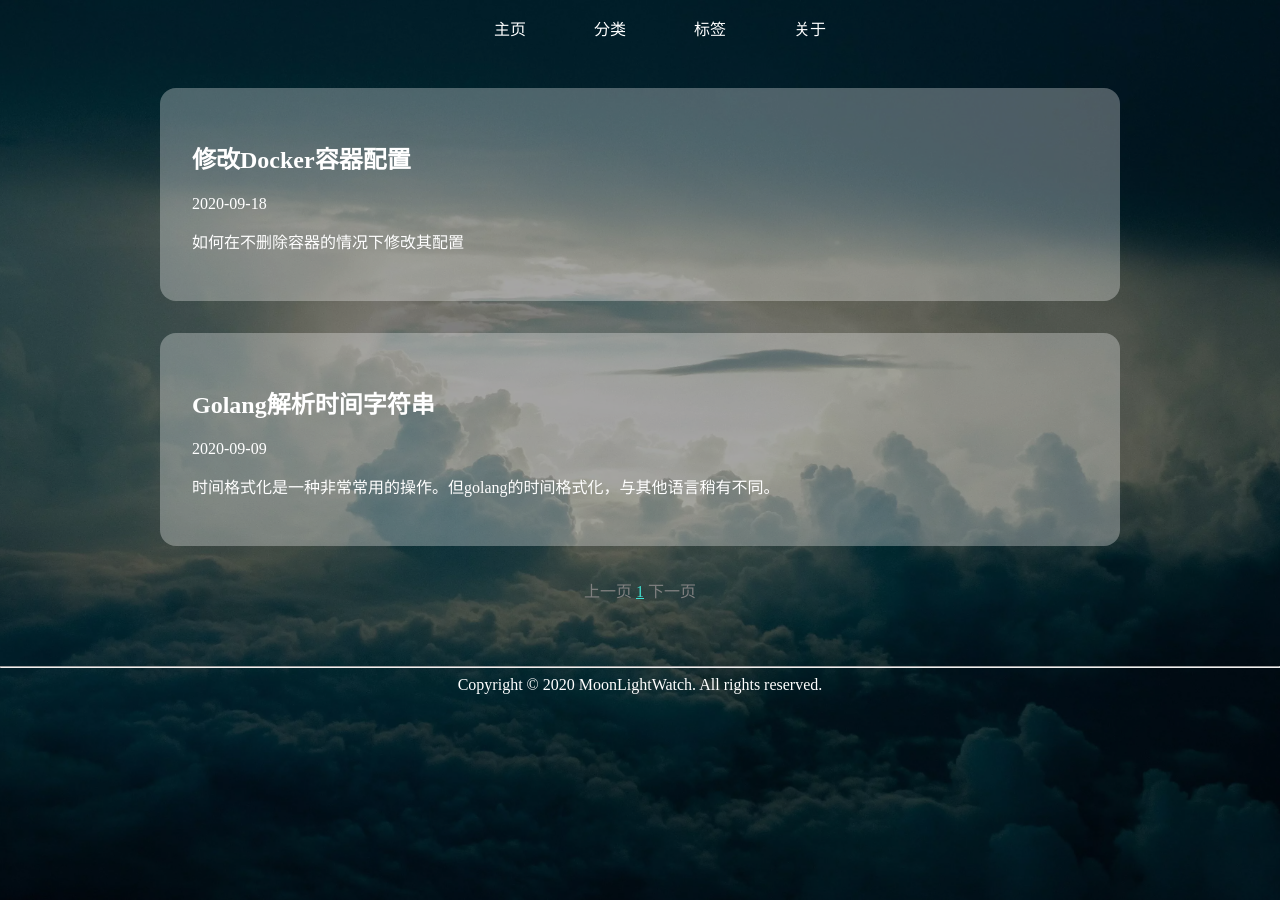
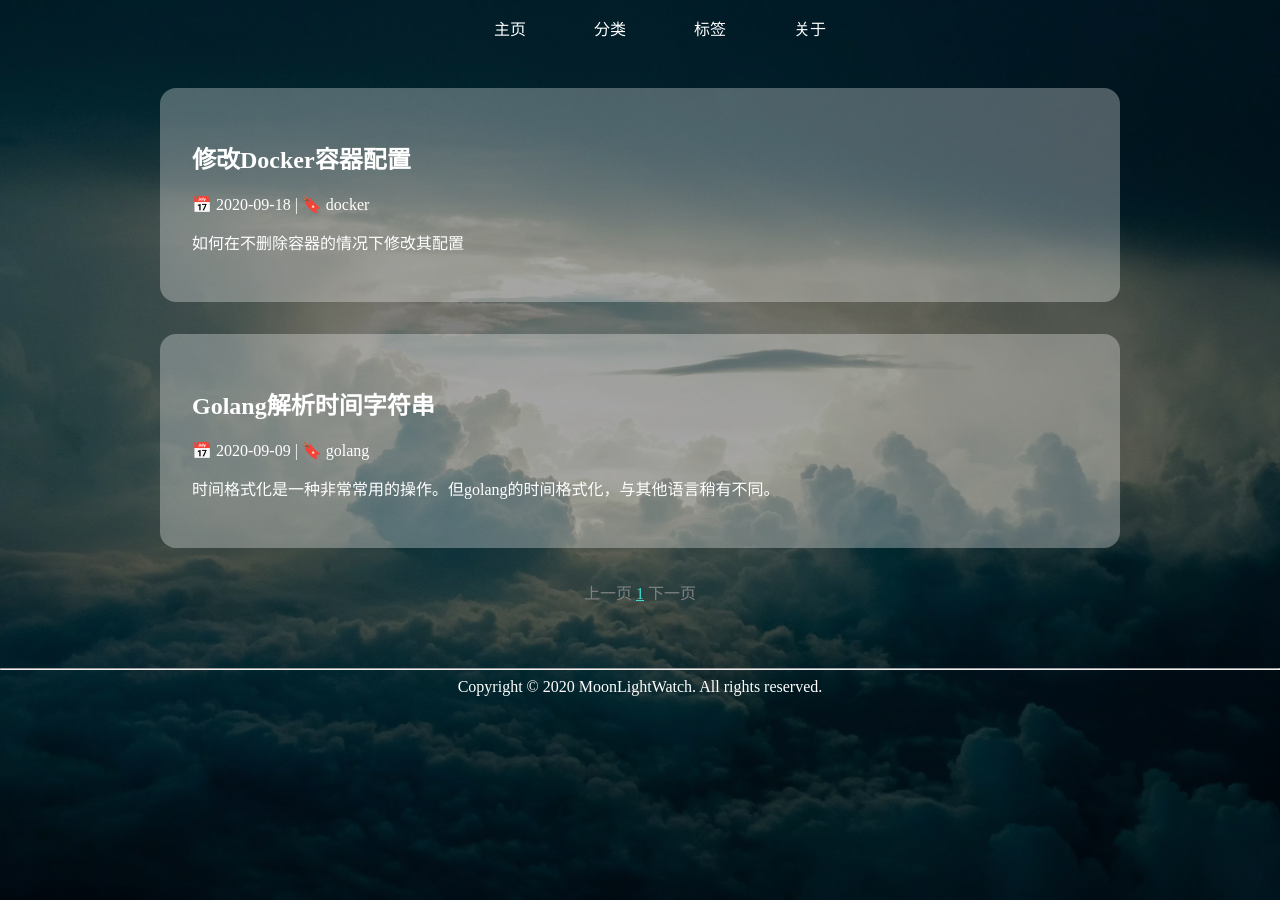
Before and after one commit to moonlightwatch/moonlightwatch.github.io, a Jekyll site: the page built from index.html, in a window 1280 px wide. Built offline with Jekyll 4.4.1, drawn with Linux system fonts in a browser that asks for light colours; the list of posts is cut into pages by our own code.

Commit message:
更新主页

```diff
--- a/assets/css/site.css
+++ b/assets/css/site.css
@@ -42,10 +42,6 @@ a:hover {
     margin: 32px;
     padding: 32px;
 }
-
-.index-post-block>.author {}
-
-.index-post-block>.excerpt {}
 
 .m-disable {
     color: gray;
--- a/index.html
+++ b/index.html
@@ -6,10 +6,13 @@ layout: index
 {% for post in paginator.posts %}
 <div class="index-post-block">
 <h2><a href="{{ post.url }}">{{ post.title }}</a></h2>
-<p class="author">
-  <span class="date">{{ post.date | date: "%Y-%m-%d" }}</span>
+<p>
+  <span>📅 {{ post.date | date: "%Y-%m-%d" }}</span> |
+  {% for tag in post.tags %}
+  <span>🔖 {{ tag }} </span>
+  {% endfor %}
 </p>
-<p class="excerpt">{{ post.excerpt }}</p>
+<p>{{ post.excerpt }}</p>
 </div>
 {% endfor %}
 </div>
```
